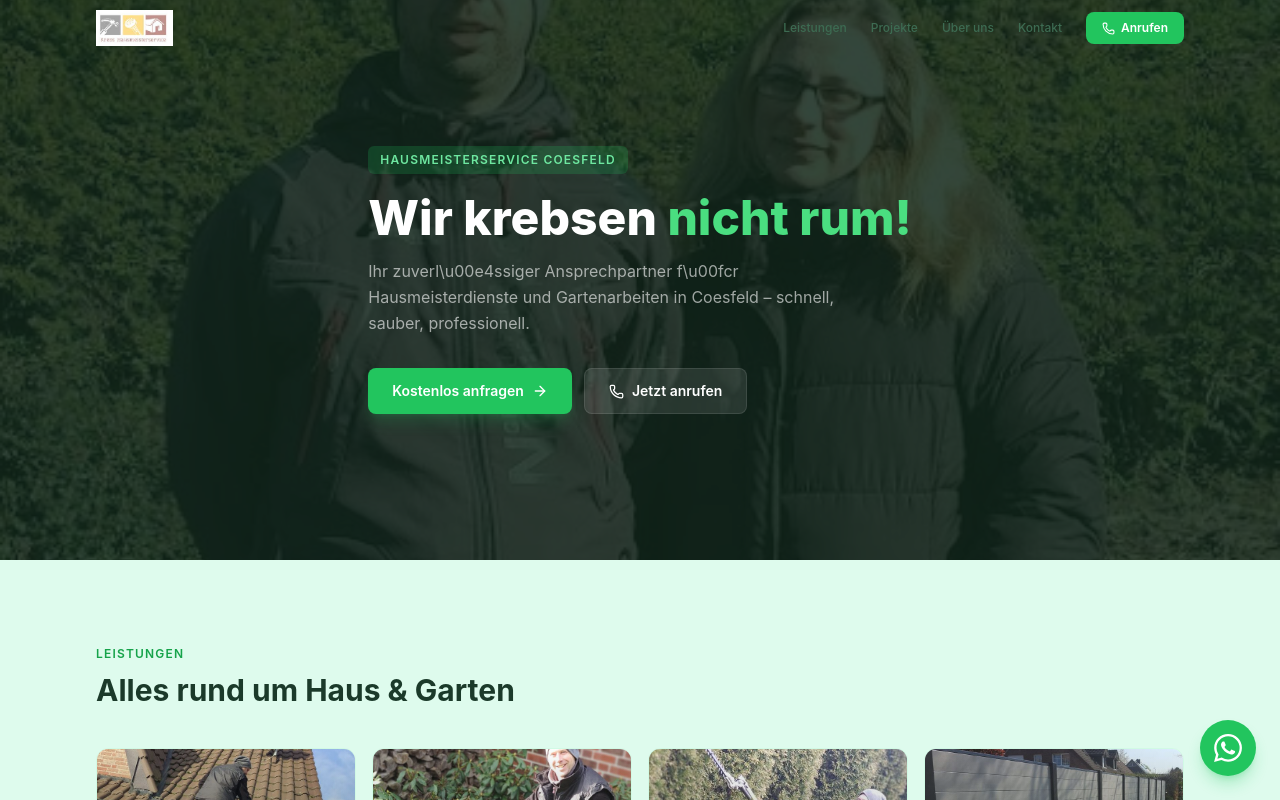
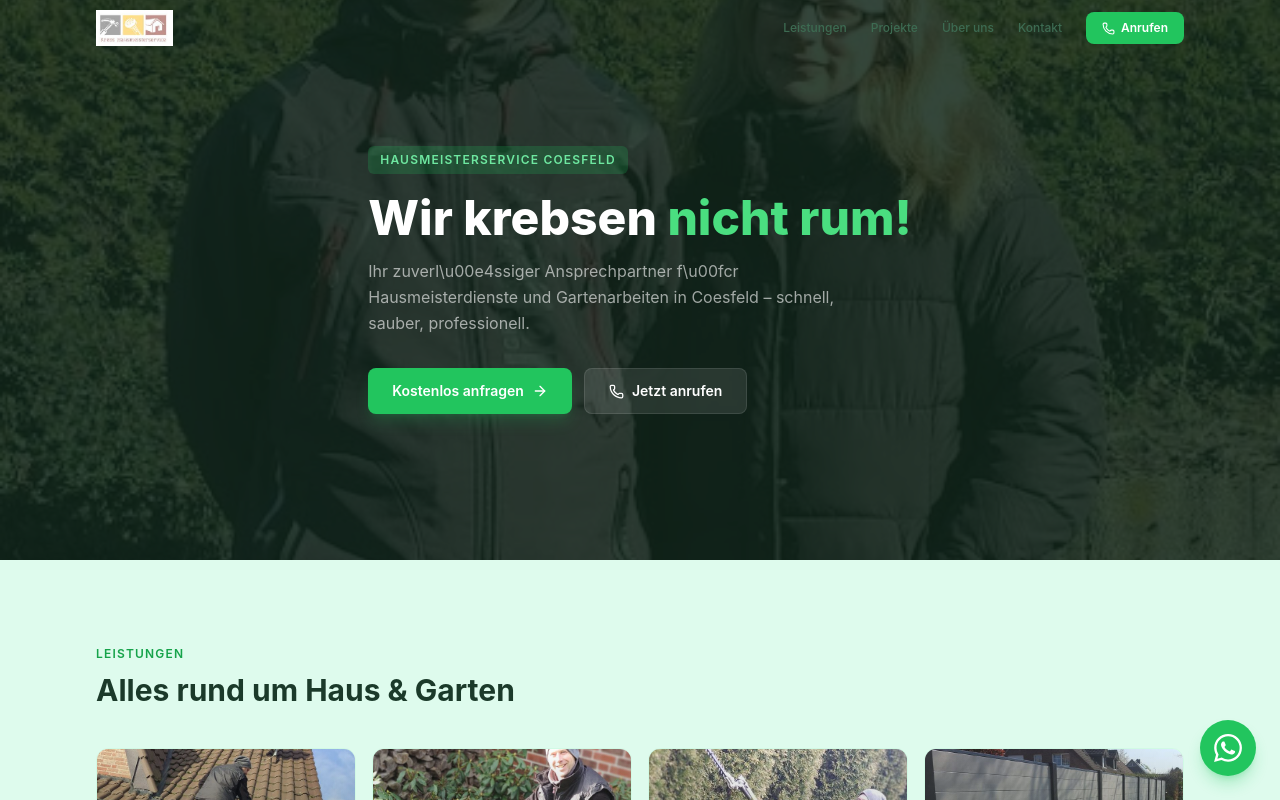
Before and after one commit to kneipenkoenig/krebs-hausmeisterservice, a Next.js app: page / in a window 1280 px wide. Shown: the top 800 px of the page. Built offline with nearby package versions, Linux system fonts and the light colour scheme.

Commit message:
Shift hero background image focus to 40% from top
Co-Authored-By: Claude Opus 4.6 (1M context) <noreply@anthropic.com>

```diff
--- a/src/components/Hero.tsx
+++ b/src/components/Hero.tsx
@@ -12,7 +12,7 @@ export default function Hero() {
       {/* Background Image */}
       <div
         className="absolute inset-0 bg-cover bg-no-repeat"
-        style={{ backgroundImage: "url('/images/hero.jpg')", backgroundPosition: "center 30%" }}
+        style={{ backgroundImage: "url('/images/hero.jpg')", backgroundPosition: "center 40%" }}
       />
       <div className="absolute inset-0 bg-navy-700/85" />
 
```
